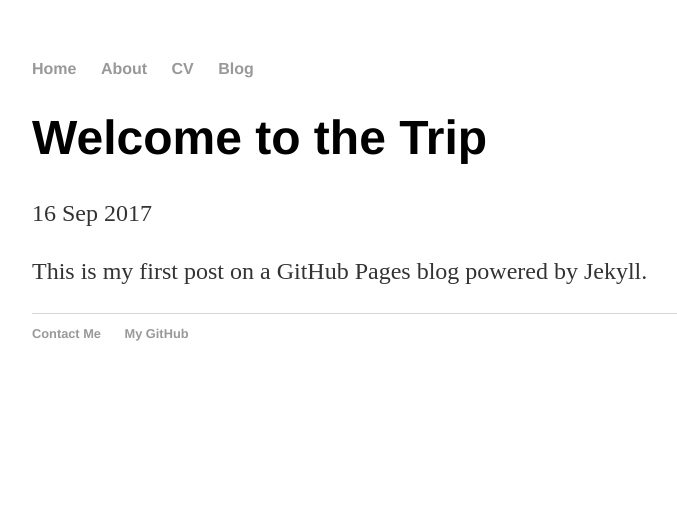
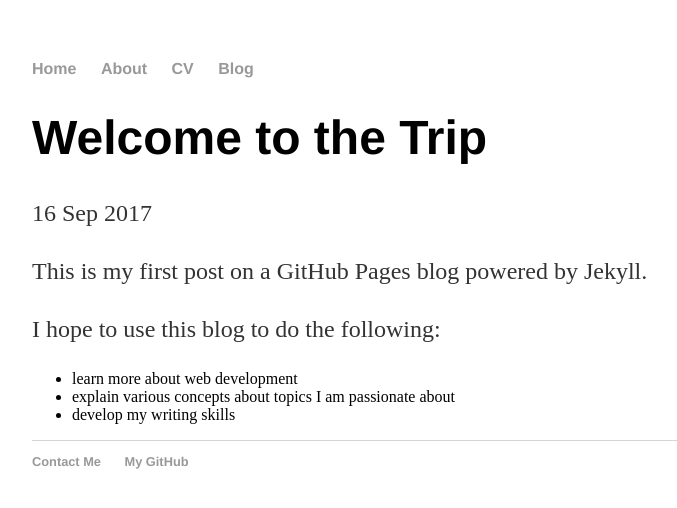
Before and after one commit to Prescientje/prescientje.github.io, a Jekyll site: the page built from _posts/2017-09-16-the-beginning.md, in a window 1280 px wide. Shown: the top 508 px of the page, without its empty margins (160-837 px from the left). Built offline with Jekyll 4.4.1, drawn with Linux system fonts in a browser that asks for light colours.

Commit message:
update first post

```diff
--- a/_posts/2017-09-16-the-beginning.md
+++ b/_posts/2017-09-16-the-beginning.md
@@ -5,3 +5,8 @@ date: 2017-09-16
 ---
 
 This is my first post on a GitHub Pages blog powered by Jekyll.
+
+I hope to use this blog to do the following:
+* learn more about web development
+* explain various concepts about topics I am passionate about
+* develop my writing skills
```
